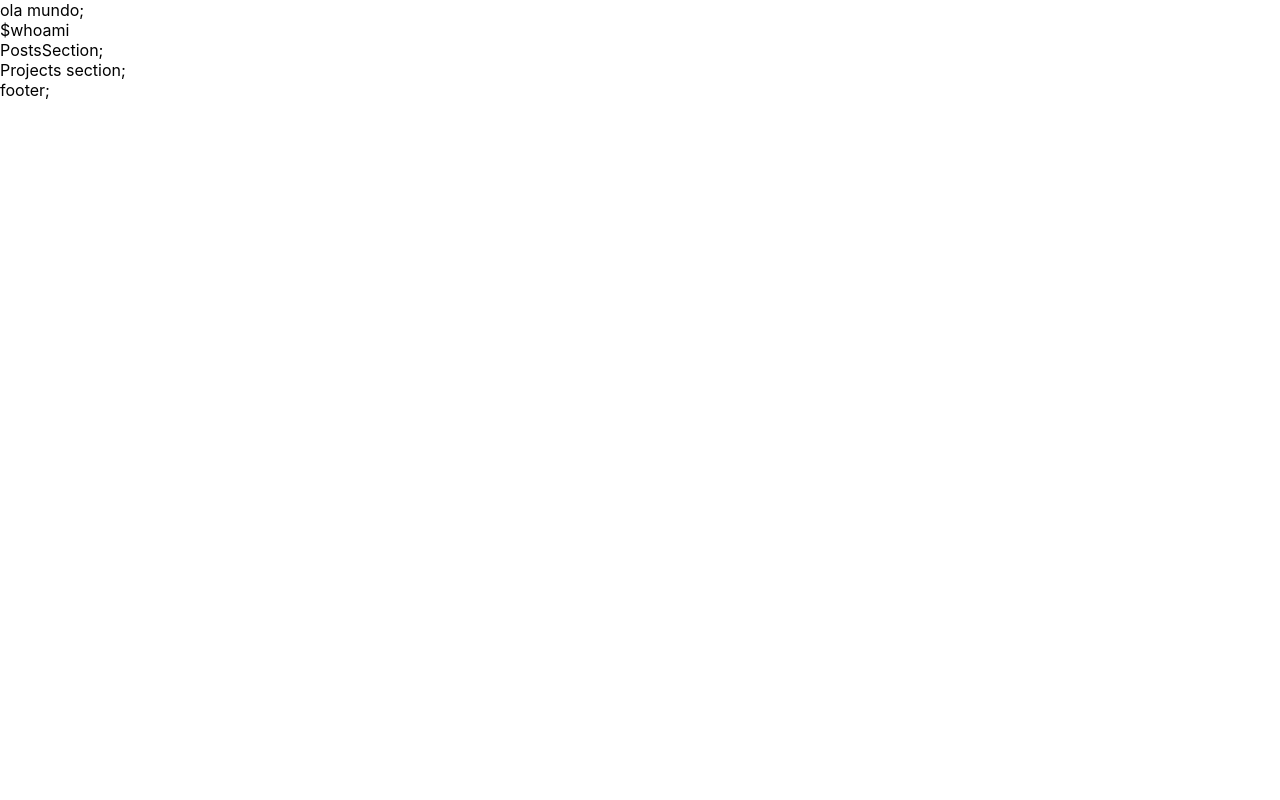
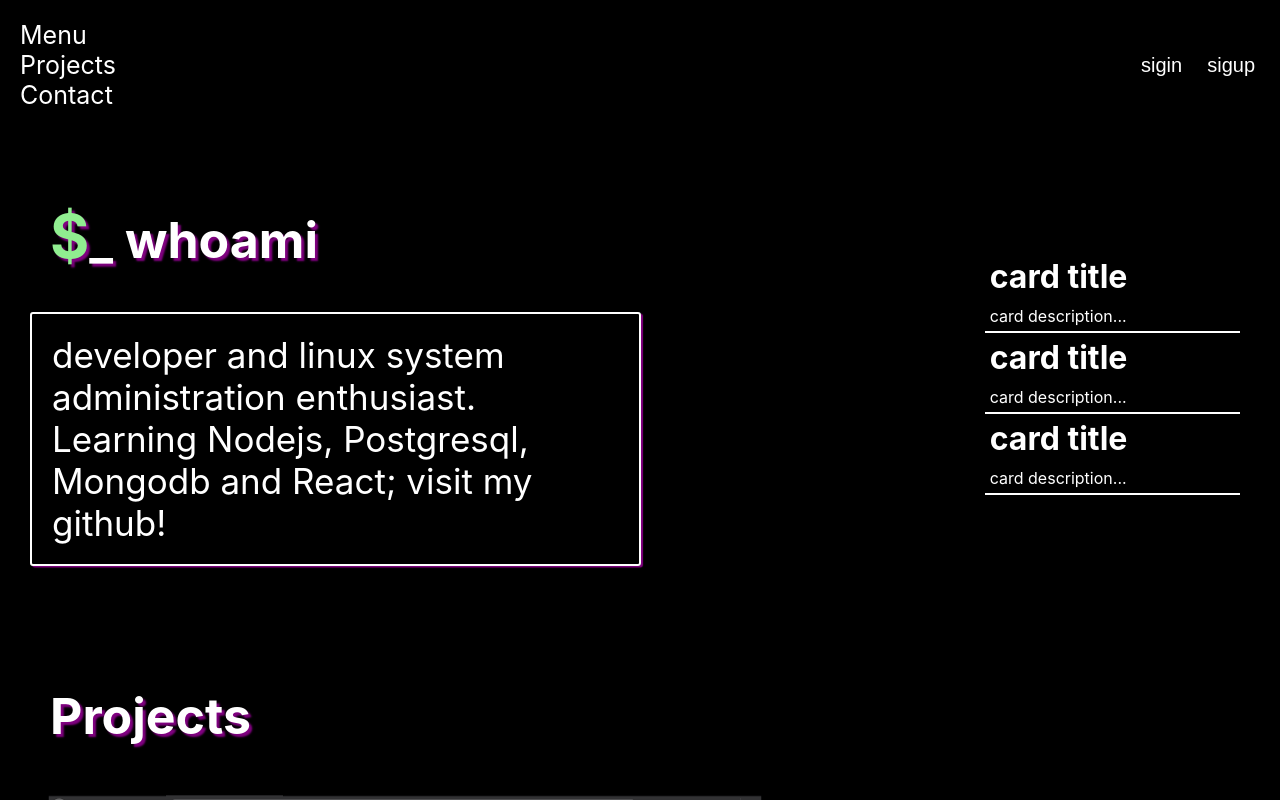
Before and after one commit to Fabiokleis/react_portfolio, a React (Create React App) app: page / in a window 1280 px wide. Built offline with nearby package versions, Linux system fonts and the light colour scheme.

Commit message:
created some components and their styles but nothing have data yet

```diff
--- a/src/App.css
+++ b/src/App.css
@@ -1,38 +1,17 @@
+* {
+    margin: 0;
+    padding: 0;
+}
+body {
+    background-color: black;
+
+}
 .App {
-  text-align: center;
+    width: 100%;
+    height: 100%;
+    position: absolute;
+    top: 0;
+    left: 0;
+    color: white;
+    overflow-x: hidden;
 }
-
-.App-logo {
-  height: 40vmin;
-  pointer-events: none;
-}
-
-@media (prefers-reduced-motion: no-preference) {
-  .App-logo {
-    animation: App-logo-spin infinite 6s linear;
-  }
-}
-
-.App-header {
-  background-color: #282c34;
-  min-height: 100vh;
-  display: flex;
-  flex-direction: column;
-  align-items: center;
-  justify-content: center;
-  font-size: calc(10px + 2vmin);
-  color: white;
-}
-
-.App-link {
-  color: #61dafb;
-}
-
-@keyframes App-logo-spin {
-  from {
-    transform: rotate(0deg);
-  }
-  to {
-    transform: rotate(360deg);
-  }
-}
--- a/src/App.js
+++ b/src/App.js
@@ -1,3 +1,5 @@
+import React from 'react';
+import './App.css';
 import Header from './components/header/';
 import MainSection from './components/main_section';
 import Footer from './components/footer';
--- a/src/components/footer/index.css
+++ b/src/components/footer/index.css
@@ -0,0 +1,28 @@
+.footer {
+    position: absolute;
+    bottom: 0;
+    width: 100%;
+    display:flex;
+    justify-content: space-around;
+    background:white;
+    color: black;
+    font-size: 25px;
+    font-weight: bold;
+    color: black;
+
+}
+.container {
+    position: relative;
+    height:20%;
+    width: 100%;
+    bottom: 0;
+    display:block;
+
+}
+.footer .footer-links {
+    list-style: none;
+    display:block;
+}
+
+.footer .footer-links .footer-li {
+}
--- a/src/components/footer/index.js
+++ b/src/components/footer/index.js
@@ -4,8 +4,19 @@ import './index.css';
 export default function Footer(props){
 
     return (
-        <div className="footer">
-            footer;
+        <div className="container">
+            <div className="footer">
+                <ul className="footer-links">
+                    <li className="footer-li">GitHub</li>
+                    <li className="footer-li">Twitter</li>
+                    <li className="footer-li">Instagram</li>
+                </ul>
+                <ul className="footer-links">
+                    <li className="footer-li">...</li>
+                    <li className="footer-li">stackoverflow</li>
+                        <li className="footer-li">...</li>
+                </ul>
+            </div>
         </div>
     );
 }
--- a/src/components/header/index.css
+++ b/src/components/header/index.css
@@ -0,0 +1,38 @@
+.header {
+    font-size: 25px;
+    display: flex;
+    padding: 10px;
+    justify-content: space-between;
+    align-items: center;
+}
+
+
+.header-menu {
+    transition: all 0.3s;
+    padding: 10px;
+    border-radius: 5px;
+}
+.header-menu:hover {
+    background-color: grey;
+}
+
+.menu-nav {
+    list-style-type: none;
+}
+
+.header-login
+.header-button {
+   font-size: 20px;
+   color: white;
+   border: none;
+   border-radius: 5px;
+   padding:10px;
+   margin: 5px 5px 5px 0px;
+   transition: all 0.4s;
+   background-color: rgba(0,0,0,0);
+}
+
+.header-login
+.header-button:hover {
+    background-color: grey;
+}
--- a/src/components/header/index.js
+++ b/src/components/header/index.js
@@ -1,11 +1,16 @@
 import React from 'react';
 import './index.css';
+import Menu from './menu.js';
 
 export default function Header(props){
 
     return (
         <div className="header">
-            ola mundo;
+            <Menu />
+            <div className="header-login">
+                <button className="header-button">sigin</button>
+                <button className="header-button">sigup</button>
+            </div>
         </div>
     );
 }
--- /dev/null
+++ b/src/components/header/menu.js
@@ -0,0 +1,14 @@
+import React from 'react';
+
+export default function Menu(props){
+
+    return (
+        <div className="header-menu">
+            Menu
+            <ul className="menu-nav">
+                <li className="nav-li">Projects</li>
+                <li className="nav-li">Contact</li>
+            </ul>
+        </div>
+    );
+}
--- a/src/components/main_section/index.css
+++ b/src/components/main_section/index.css
@@ -0,0 +1,93 @@
+.main-section {
+    position: relative;
+    display: block;
+    margin-top: 50px;
+    padding-left: 30px;
+    padding-right: 30px;
+    margin-bottom: 100px;
+}
+
+.middle-section {
+    display:flex;
+    justify-content: space-between;
+    align-items: center;
+    margin-bottom: 100px;
+}
+
+.welcome-section
+.whoami,
+.projects-initializer {
+    font-size: 50px;
+    text-shadow: 3px 2.5px 2px purple;
+    padding: 20px;
+    margin-bottom: 20px;
+}
+
+.welcome-section
+.whoami::first-letter {
+    color: lightgreen;
+    font-size: 60px;
+}
+
+.welcome-section
+.welcome-text {
+    font-size: 35px;
+    border: 2px solid white;
+    padding: 20px;
+    border-radius: 3px;
+    box-shadow: 2px 1.5px 1px purple;
+    width: 60%;
+}
+
+.posts-section {
+    display:block;
+    width: 45%;
+    padding: 10px;
+}
+
+.posts-section
+.posts-card {
+    display:block;
+    width: 100%;
+    height: max-content;
+    border-bottom: 2px solid white;
+}
+
+.posts-section
+.posts-card
+.posts-card-title,
+.posts-section
+.posts-card
+.posts-card-description {
+    padding: 5px;
+}
+
+.projects-section {
+    position: relative;
+    margin-top: 20px;
+    display:flex;
+    justify-content: space-between;
+    width: 100%;
+    height: 100%;
+}
+
+.projects-section
+.projects-card {
+    position: relative;
+    display: flex;
+}
+
+.projects-section
+.projects-card
+.projects-img {
+
+    width: 750px;
+    transition: all 0.4s;
+    transform: scale(0.95);
+}
+
+.projects-section
+.projects-card
+.projects-img:hover {
+   transform: scale(1);
+}
--- a/src/components/main_section/index.js
+++ b/src/components/main_section/index.js
@@ -7,9 +7,16 @@ import ProjectsSection from './projects_section';
 export default function MainSection(props){
     return (
         <div className="main-section">
-            <WelcomeSection />
-            <PostsSection />
+            <div className="middle-section">
+                <WelcomeSection />
+
+                <PostsSection />
+            </div>
+             <h1 className="projects-initializer">
+                Projects
+             </h1>
             <ProjectsSection />
+
         </div>
     );
 }
--- a/src/components/main_section/posts_section/index.js
+++ b/src/components/main_section/posts_section/index.js
@@ -5,7 +5,18 @@ export default function PostsSection(props){
 
     return (
         <div className="posts-section">
-            PostsSection;
+            <div className="posts-card">
+                <h1 className="posts-card-title">card title</h1>
+                <p className="posts-card-description">card description...</p>
+            </div>
+            <div className="posts-card">
+                <h1 className="posts-card-title">card title</h1>
+                <p className="posts-card-description">card description...</p>
+            </div>
+            <div className="posts-card">
+                <h1 className="posts-card-title">card title</h1>
+                <p className="posts-card-description">card description...</p>
+            </div>
         </div>
     );
 }
--- a/src/components/main_section/projects_section/index.js
+++ b/src/components/main_section/projects_section/index.js
@@ -1,11 +1,14 @@
 import React from 'react';
 import './index.css';
-
+import img from '../o_pior.png';
 export default function ProjectsSection(props){
 
     return (
         <div className="projects-section">
-            Projects section;
+            <div className="projects-card">
+                <img className="projects-img" src={img} alt="project-overview" />
+            </div>
+
         </div>
     );
 }
--- a/src/components/main_section/welcome_section/index.js
+++ b/src/components/main_section/welcome_section/index.js
@@ -1,11 +1,36 @@
-import React from 'react';
+import React,{useState, useEffect} from 'react';
 import './index.css';
 
 export default function WelcomeSection(props){
+    const [whoami, setWhoami] = useState('');
+    useEffect(() => {
+        setWhoami('');
+        const frase = '$_ whoami';
+        const interval = setInterval(gen => {
+            const {value, done} = gen.next();
+            if(done){
+                clearInterval(interval);
+            }else{
+                setWhoami(w => w + value);
+            }
+
+        }, 100, frase[Symbol.iterator]());
+
+
+    }, []);
+
 
     return (
         <div className="welcome-section">
-            $whoami
+            <h1 className="whoami">
+               {whoami}
+            </h1>
+            <div className="welcome-text">
+                <p>
+                    developer and linux system administration enthusiast. Learning Nodejs, Postgresql, Mongodb and React;
+                    visit my github!
+                </p>
+            </div>
         </div>
     );
 }
```
Also changed, not shown: src/components/main_section/o_pior.png (added).
